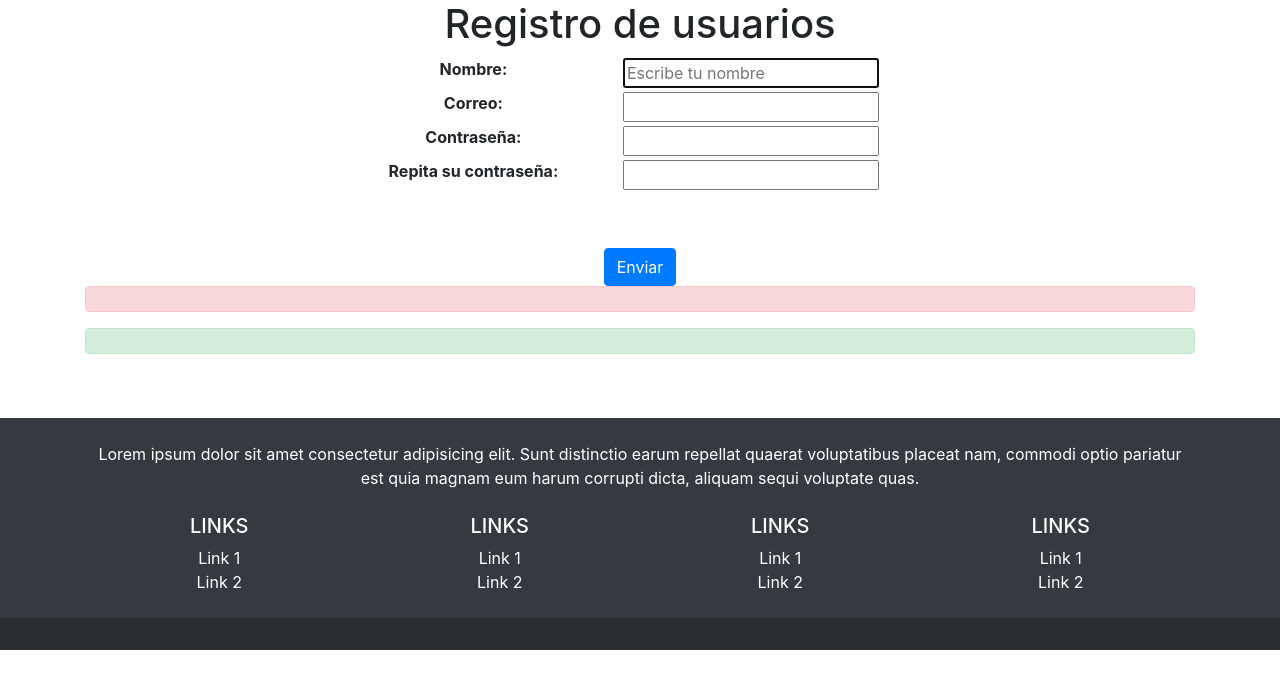
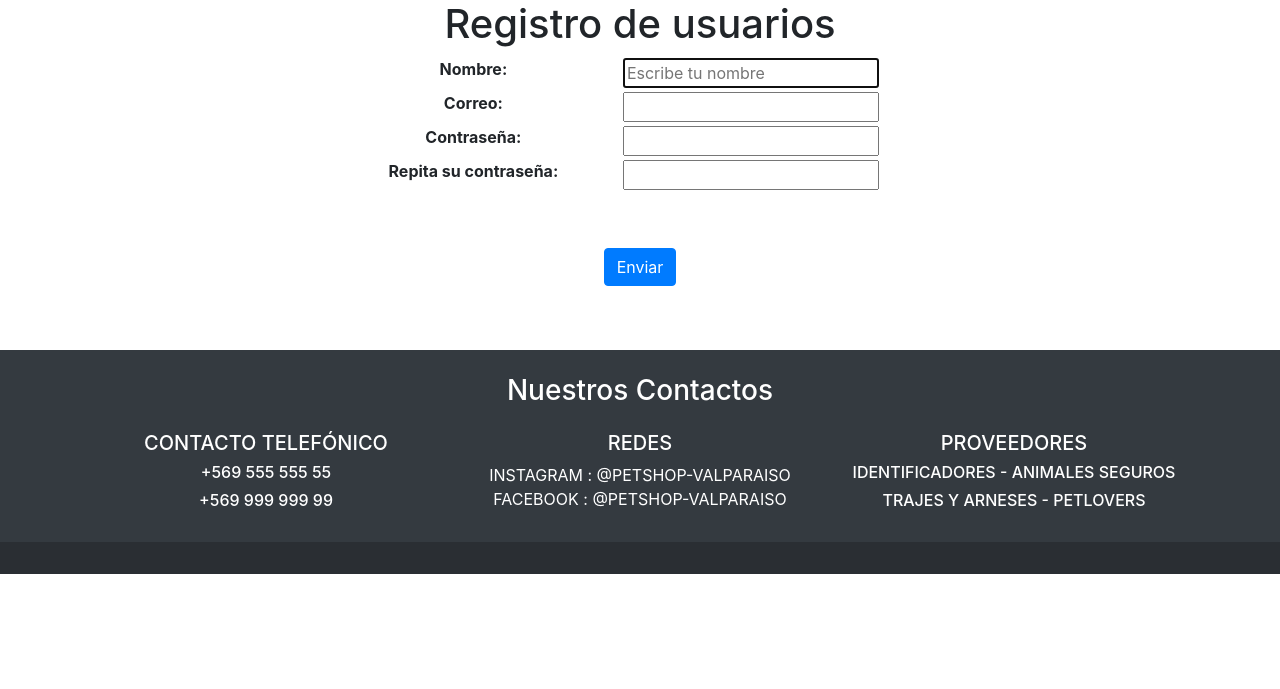
Before and after one commit to SCerulean/Examen, a Django app: page /Crear-cuenta in a window 1280 px wide. Shown: the part 94-783 px from the top of the page. Run offline with Django 3.2, Linux system fonts and the light colour scheme.

Commit message:
detalles

```diff
--- a/Petshop/core/static/core/JS/Carrito.js
+++ b/Petshop/core/static/core/JS/Carrito.js
@@ -106,7 +106,7 @@ const pintarCarrito = () => {
 
 const pintarFooter = () => {
     footer.innerHTML = ''
-    if(Object.keys(carrito),length === 0){
+    if(Object.keys(carrito),length == 0){
         footer.innerHTML = '<th scope="row" colspan="5"> Carrito vacío - comience a comprar!</th>'
 
         return
--- a/Petshop/core/templates/core/Producto.html
+++ b/Petshop/core/templates/core/Producto.html
@@ -94,7 +94,7 @@
 
         <div class="col-lg-4 col-md-6 mb-4 mb-md-0">
 
-            <h5 class="text-uppercase"> NUESTRAS REDES </h5>
+            <h5 class="text-uppercase">  REDES </h5>
 
             <ul class="list-unstyled mb-0">
 
--- a/Petshop/core/templates/core/Registrarce.html
+++ b/Petshop/core/templates/core/Registrarce.html
@@ -57,9 +57,9 @@
 
 
           <input type="submit" value="Enviar" class="btn btn-primary" id="enviar">
-          <div id="error" class="alert alert-danger" role="alert"></div>
+
         </form>
-        <div class="alert alert-success" role="alert">{{mensaje}}</div>
+
       </div>
 
 
@@ -72,104 +72,93 @@
 
 
 
-  <!-- Footer -->
+     <!-- INICIO FOOTER -->
+
      <footer class="bg-dark text-center text-white">
-    <!-- Grid container -->
+
+      <!-- CONTAINER GRID -->
+
       <div class="container p-4">
-      <!-- Section: Text -->
+
+      <!-- SECCION NUESTROS CONTACTOS -->
+
           <section class="mb-4">
-        <p>
-          Lorem ipsum dolor sit amet consectetur adipisicing elit. Sunt distinctio earum
-          repellat quaerat voluptatibus placeat nam, commodi optio pariatur est quia magnam
-          eum harum corrupti dicta, aliquam sequi voluptate quas.
-        </p>
+            <h3> Nuestros Contactos </h3>
           </section>
-      <!-- Section: Text -->
 
-      <!-- Section: Links -->
+      <!-- SECCION DE COLUMNAS -->
+
           <section class="">
-        <!--Grid row-->
+
+      <!-- ROW COLUMNAS -->
+
           <div class="row">
-          <!--Grid column-->
-          <div class="col-lg-3 col-md-6 mb-4 mb-md-0">
-            <h5 class="text-uppercase">Links</h5>
+
+      <!-- COLUMNA: CONTACTOS TELEFÓNICOS -->
+
+          <div class="col-lg-4 col-md-6 mb-4 mb-md-0">
+
+              <h5 class="text-uppercase"> CONTACTO TELEFÓNICO </h5>
 
               <ul class="list-unstyled mb-0">
+
               <li>
-                <a href="#!" class="text-white">Link 1</a>
+                  <h6> +569 555 555 55 </h6>
               </li>
               <li>
-                <a href="#!" class="text-white">Link 2</a>
+                  <h6> +569 999 999 99 </h6>
               </li>
 
               </ul>
-          </div>
-          <!--Grid column-->
 
-          <!--Grid column-->
-          <div class="col-lg-3 col-md-6 mb-4 mb-md-0">
-            <h5 class="text-uppercase">Links</h5>
+          </div>  <!-- FIN COLUMNA: CONTACTOS TELEFÓNICOS -->
+
+      <!-- COLUMNA: CONTACTO REDES SOCIALES -->
+
+          <div class="col-lg-4 col-md-6 mb-4 mb-md-0">
+
+              <h5 class="text-uppercase">  REDES </h5>
 
               <ul class="list-unstyled mb-0">
+
               <li>
-                <a href="#!" class="text-white">Link 1</a>
+                  <a href="#!" class="text-white"> INSTAGRAM : @PETSHOP-VALPARAISO </a>
               </li>
               <li>
-                <a href="#!" class="text-white">Link 2</a>
+                  <a href="#!" class="text-white"> FACEBOOK : @PETSHOP-VALPARAISO </a>
               </li>
 
               </ul>
-          </div>
-          <!--Grid column-->
 
-          <!--Grid column-->
-          <div class="col-lg-3 col-md-6 mb-4 mb-md-0">
-            <h5 class="text-uppercase">Links</h5>
+          </div>  <!-- FIN COLUMNA: CONTACTO REDES SOCIALES -->
+
+      <!-- SPONSORS OFICIALES -->
+
+          <div class="col-lg-4 col-md-6 mb-4 mb-md-0">
+              <h5 class="text-uppercase"> PROVEEDORES </h5>
 
               <ul class="list-unstyled mb-0">
+
               <li>
-                <a href="#!" class="text-white">Link 1</a>
+                  <h6> IDENTIFICADORES - ANIMALES SEGUROS </h6>
               </li>
               <li>
-                <a href="#!" class="text-white">Link 2</a>
+                  <h6> TRAJES Y ARNESES - PETLOVERS </h6>
               </li>
 
               </ul>
-          </div>
-          <!--Grid column-->
 
-          <!--Grid column-->
-          <div class="col-lg-3 col-md-6 mb-4 mb-md-0">
-            <h5 class="text-uppercase">Links</h5>
+      </div> <!-- FIN SPONSORS OFICIALES -->
 
-            <ul class="list-unstyled mb-0">
-              <li>
-                <a href="#!" class="text-white">Link 1</a>
-              </li>
-              <li>
-                <a href="#!" class="text-white">Link 2</a>
-              </li>
+      </div>  <!-- FIN ROW COLUMNAS -->
 
-            </ul>
-          </div>
-          <!--Grid column-->
-        </div>
-        <!--Grid row-->
-      </section>
-      <!-- Section: Links -->
-    </div>
-    <!-- Grid container -->
+      </section>  <!-- FIN SECCION DE COLUMNAS -->
 
-    <!-- Copyright -->
+  </div>  <!-- FIN CONTAINER GRID -->
+
+
       <div class="text-center p-3" style="background-color: rgba(0, 0, 0, 0.2);">
       </div>
-    <!-- Copyright -->
-  </footer>
-  <!-- Footer -->
-
-
-
-
 
       </div>
 
--- a/Petshop/core/templates/core/inicio_sesion.html
+++ b/Petshop/core/templates/core/inicio_sesion.html
@@ -57,9 +57,9 @@
 
 
               <input type="submit" value="Enviar" class="btn btn-primary" id="enviar">
-              <div id="error" class="alert alert-danger" role="alert"></div>
+
             </form>
-            <div class="alert alert-success" role="alert">{{mensaje}}</div>
+
           </div>
         </div>
             </form>
@@ -120,7 +120,7 @@
 
           <div class="col-lg-4 col-md-6 mb-4 mb-md-0">
 
-            <h5 class="text-uppercase"> NUESTRAS REDES </h5>
+            <h5 class="text-uppercase">  REDES </h5>
 
             <ul class="list-unstyled mb-0">
 
```
Also changed, not shown: Petshop/core/templates/core/inicio_Catalogo_perfil.html (+11 -5 lines), 1 other file. Lines whose indentation alone changed are shown as unchanged.
